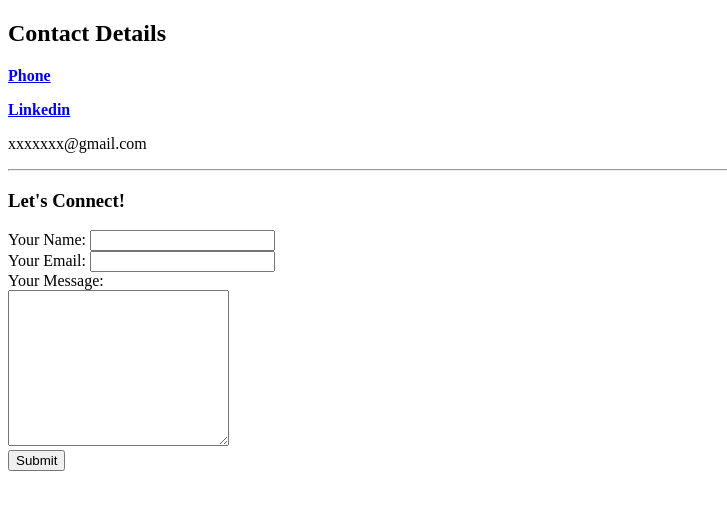
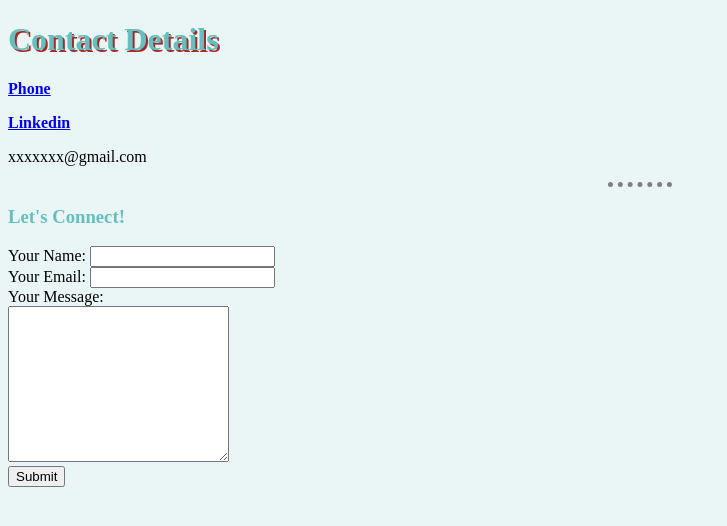
Before and after one commit to minsssk/cv, a plain HTML site: page contact.html in a window 1280 px wide. Shown: the whole page, without its empty margins (0-727 px from the left). Drawn offline with Linux system fonts and the light colour scheme; files that its build step writes are made by us from their sources.

Commit message:
Added CSS

```diff
--- a/contact.html
+++ b/contact.html
@@ -4,10 +4,11 @@
 <head>
   <meta charset="utf-8">
   <title>Contact Details</title>
+  <link rel="stylesheet" href="css/styles.css">
 </head>
 
 <body>
-  <h2>Contact Details</h2>
+  <h1>Contact Details</h1>
   <p><a href="phone number.html"><strong>Phone</strong></a></li>
   </p>
   <p><a href="https://www.linkedin.com/in/chris-yun-744319121/"><strong>Linkedin</strong></a></p>
--- /dev/null
+++ b/styles.css
@@ -0,0 +1,26 @@
+body {
+  background-color: #EAF6F6;
+}
+
+hr {
+  border-style: none;
+  border-top-style: dotted;
+  border-color: grey;
+  border-width: 5px;
+  width: 5%;
+}
+
+h1 {
+  color: #66BFBF;
+  text-shadow: 2px 2px brown;
+}
+
+h3 {
+  color: #66BFBF;
+}
+
+img {
+  height: 150px;
+}
+
+/* MDN we docs > Technologies > CSS > CSS Reference; for more details! */
```
Also changed, not shown: hobbies.html (+2 -0 lines), index.html (+4 -0 lines).
